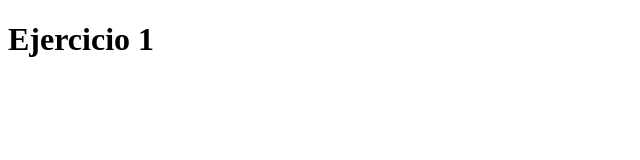
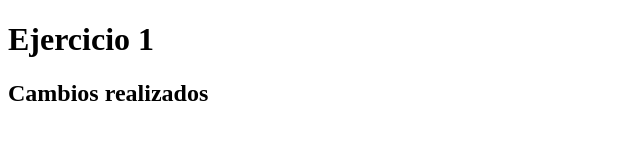
Before and after one commit to asieraguaza/Ejercicio1_UD3, a plain HTML site: page index.html in a window 1280 px wide. Shown: the whole page, without its empty margins (0-640 px from the left). Drawn offline with Linux system fonts and the light colour scheme.

Commit message:
Segundo commit

```diff
--- a/index.html
+++ b/index.html
@@ -8,5 +8,6 @@
 </head>
 <body>
     <h1>Ejercicio 1</h1>
+    <h2>Cambios realizados</h2>
 </body>
 </html>
```
